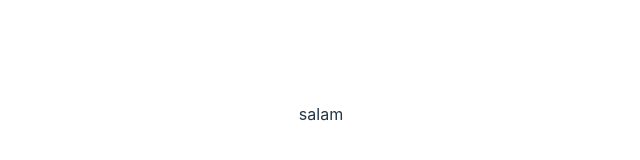
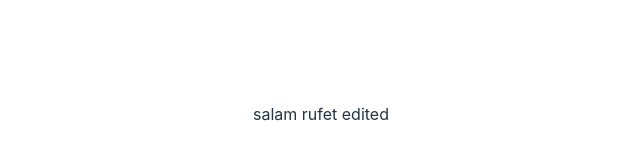
Before and after one commit to neegar-09/mainAgileProject, a React (Vite) app: page / in a window 1280 px wide. Shown: the part 286-446 px from the top of the page, without its empty margins (319-959 px from the left). Built offline with nearby package versions, Linux system fonts and the light colour scheme.

Commit message:
rufet changed

```diff
--- a/src/App.jsx
+++ b/src/App.jsx
@@ -5,6 +5,7 @@ function App() {
   return (
     <>
     salam
+    rufet edited
     </>
   )
 }
```
